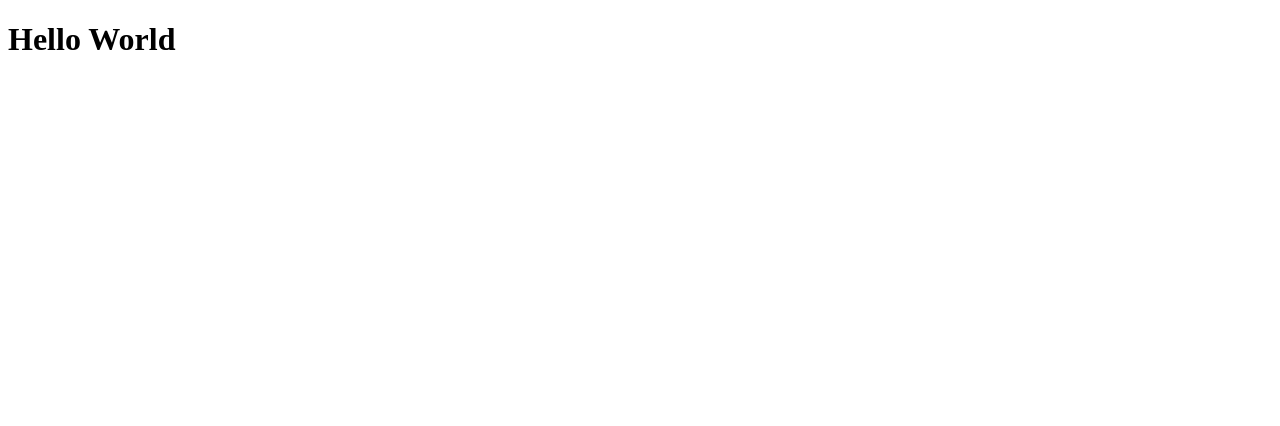
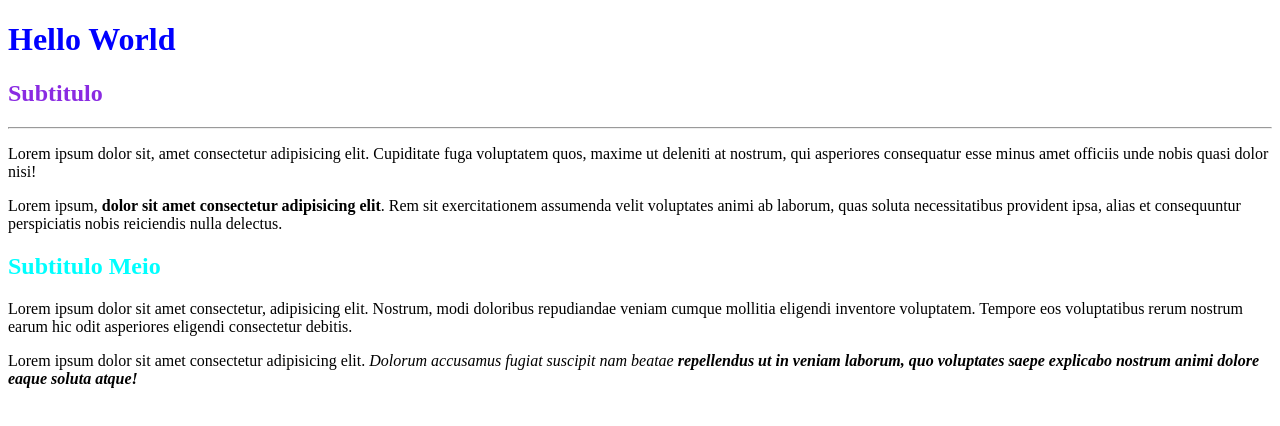
Before and after one commit to david-cesar/aulas-hweb, a plain HTML site: page index.html in a window 1280 px wide. Drawn offline with Linux system fonts and the light colour scheme.

Commit message:
adicionamos o arquivo de anotações, estilos e scripts

```diff
--- a/index.html
+++ b/index.html
@@ -5,11 +5,41 @@
     <meta charset="UTF-8">
     <meta http-equiv="X-UA-Compatible" content="IE=edge">
     <meta name="viewport" content="width=device-width, initial-scale=1.0">
+    <link rel="stylesheet" href="style.css">
     <title>Document</title>
 </head>
 
 <body>
-    <h1>Hello World</h1>
+    <h1 class="titulodapagina">Hello World</h1>
+    <div>
+        <h2 class="subtitulodapagina">Subtitulo</h2>
+        <hr>
+        <p>Lorem ipsum dolor sit, amet consectetur adipisicing elit. Cupiditate fuga voluptatem quos, maxime ut deleniti
+            at nostrum,
+            <span class="red"> qui asperiores consequatur esse minus</span>
+            amet officiis unde nobis quasi dolor nisi!
+        </p>
+        <p>Lorem ipsum, <strong>dolor sit amet consectetur adipisicing elit</strong>. Rem sit
+            exercitationem assumenda
+            velit voluptates animi ab laborum, quas soluta necessitatibus provident ipsa, alias et consequuntur
+            perspiciatis nobis reiciendis nulla delectus.</p>
+        <h2 id="subtitulomeio">Subtitulo Meio</h2>
+        <p>Lorem ipsum dolor sit amet consectetur, adipisicing elit. Nostrum, modi doloribus repudiandae veniam cumque
+            mollitia eligendi inventore voluptatem. Tempore eos voluptatibus rerum nostrum earum hic odit asperiores
+            eligendi consectetur debitis.</p>
+        <p>
+            Lorem ipsum dolor sit amet consectetur adipisicing elit.
+            <em>
+                Dolorum accusamus fugiat suscipit nam beatae
+                <strong>
+                    repellendus ut in veniam laborum,
+                    <span class="red">quo voluptates saepe explicabo nostrum animi dolore eaque</span>
+                    soluta atque!
+                </strong>
+            </em>
+        </p>
+    </div>
+    <script src="scripts.js"></script>
 </body>
 
 </html>
--- /dev/null
+++ b/scripts.js
@@ -0,0 +1,23 @@
+console.log("QuerySelector do H1:");
+console.log(document.querySelector("h1"));
+
+console.log("QuerySelectorAll dos elementos p");
+console.log(document.querySelectorAll("p"));
+
+console.log("Selecionando a partir da classe:");
+console.log(document.getElementsByClassName("titulodapagina"));
+
+console.log("Selecionando a partir do ID:");
+console.log(document.getElementById("subtitulomeio"));
+
+console.log("Selecionando a partir da CLASSE USANDO QuerySelector");
+console.log(document.querySelector(".titulodapagina"));
+
+console.log("Selecionando a partir ");
+console.log(document.querySelector(".titulodapagina"));
+
+let variavelA = 10;
+
+let paragrafos = document.querySelectorAll("p");
+console.log("Paragrafos: ")
+console.log(paragrafos);
--- /dev/null
+++ b/style.css
@@ -0,0 +1,21 @@
+h1 {
+    color: brown;
+}
+
+/* h1 */
+.titulodapagina {
+    color: blue;
+}
+
+/* h2 */
+.subtitulodapagina {
+    color: blueviolet;
+}
+
+#subtitulomeio {
+    color: aqua;
+}
+
+/* span {
+    color: red;
+} */
```
Also changed, not shown: anotacoes.txt (added).
